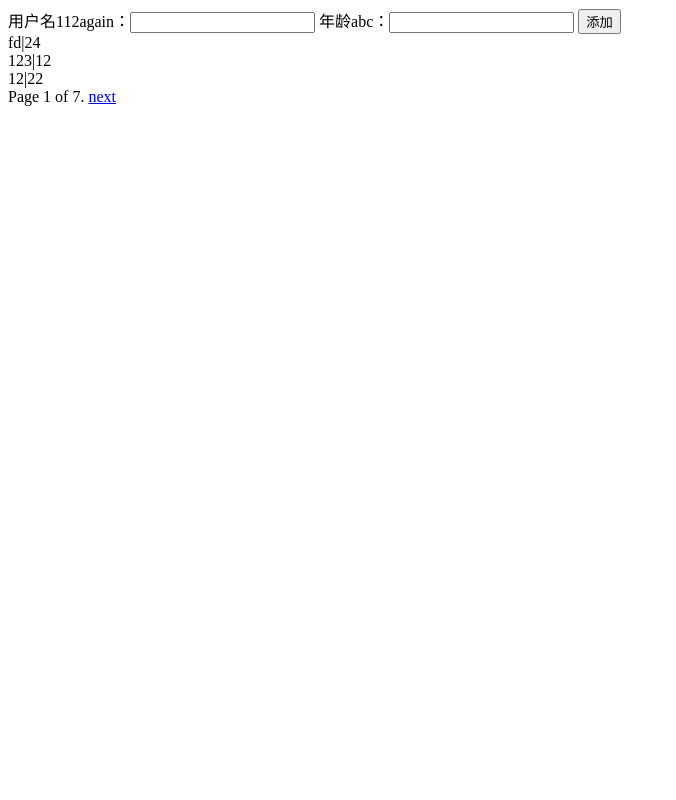
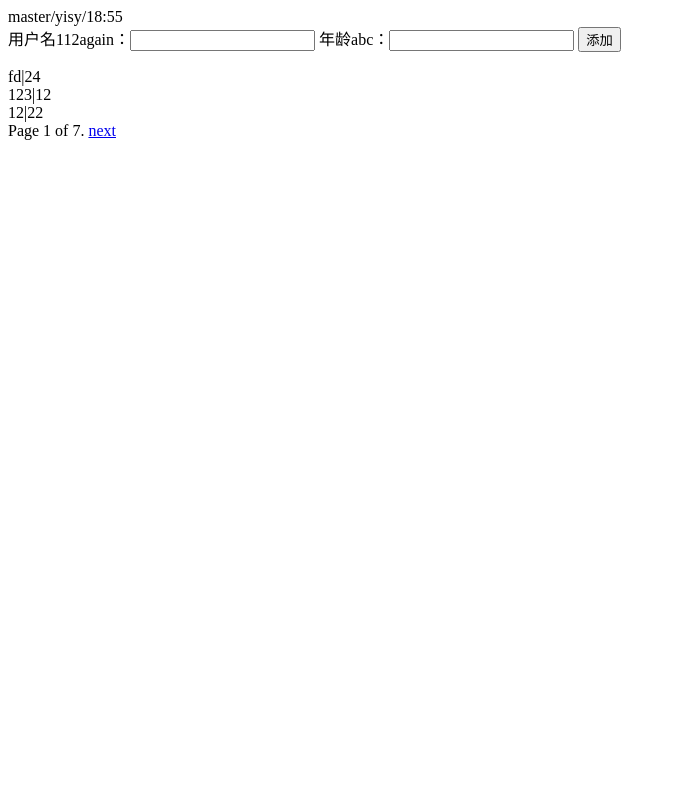
Before and after one commit to yisy/project1, a Django app: page /blog/ in a window 1280 px wide. Shown: the whole page, without its empty margins (0-676 px from the left). Run offline with Django 3.2, Linux system fonts and the light colour scheme; data comes from the database, SQL or seed files in the repository.

Commit message:
Update login.html

```diff
--- a/templates/login.html
+++ b/templates/login.html
@@ -1,3 +1,5 @@
+master/yisy/18:55
+
 <!DOCTYPE html>
 <html lang="en">
 <head>
```
